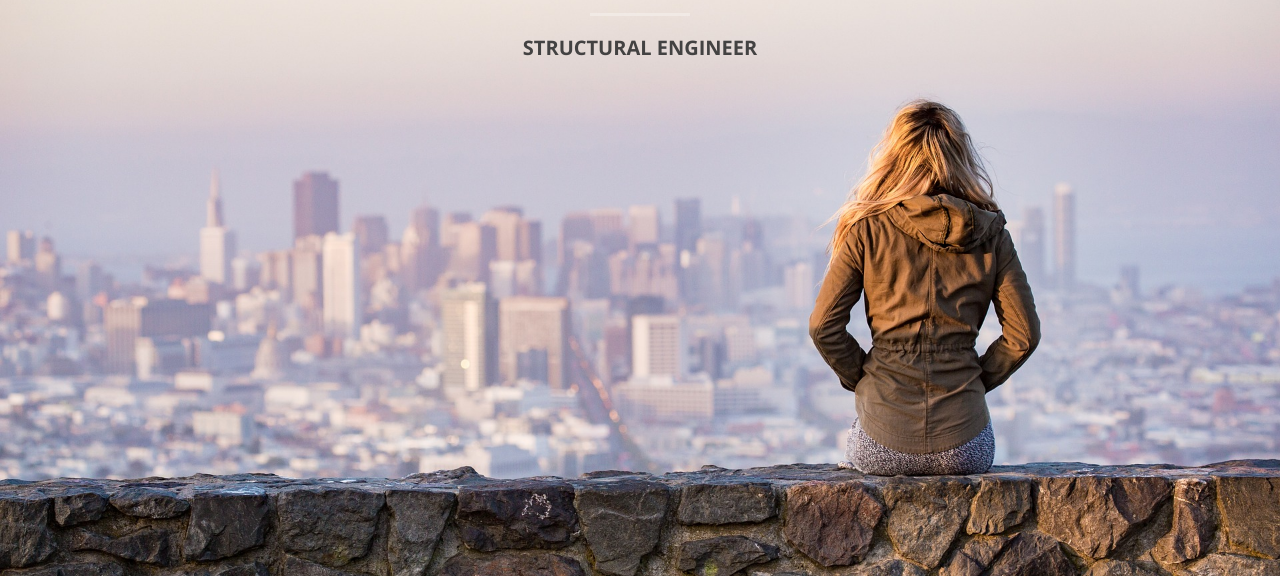
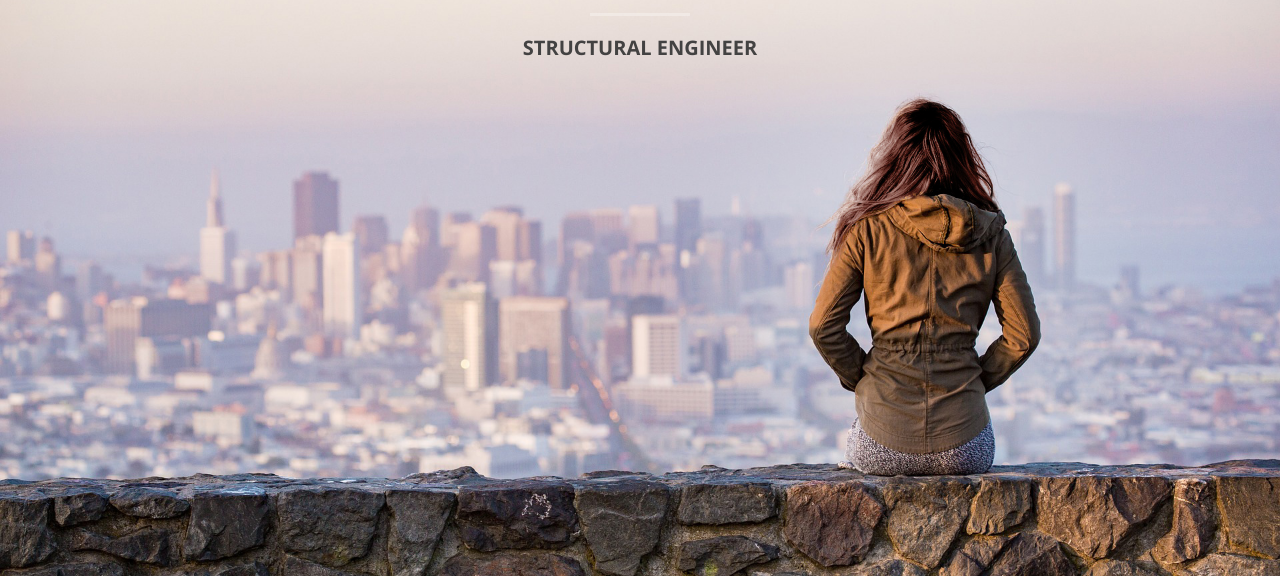
Before and after one commit to karolah713/Personal-Page-CV, a plain HTML site: page index.html in a window 1280 px wide. Shown: the part 224-802 px from the top of the page. Drawn offline with nearby package versions, Linux system fonts and the light colour scheme.

Commit message:
update index - main photo change

```diff
--- a/index.html
+++ b/index.html
@@ -50,7 +50,7 @@
     </nav>
     <!-- Nav Bar -->
 
-    <div class="background_img" style="background-image: url('images/blonde.jpg'); background-repeat: no-repeat; background-size: cover; background-position: center center;">
+    <div class="background_img" style="background-image: url('images/brown.jpg'); background-repeat: no-repeat; background-size: cover; background-position: center center;">
       <div class="container">
         <div class="row">
           <div class="col-md-12">
```
